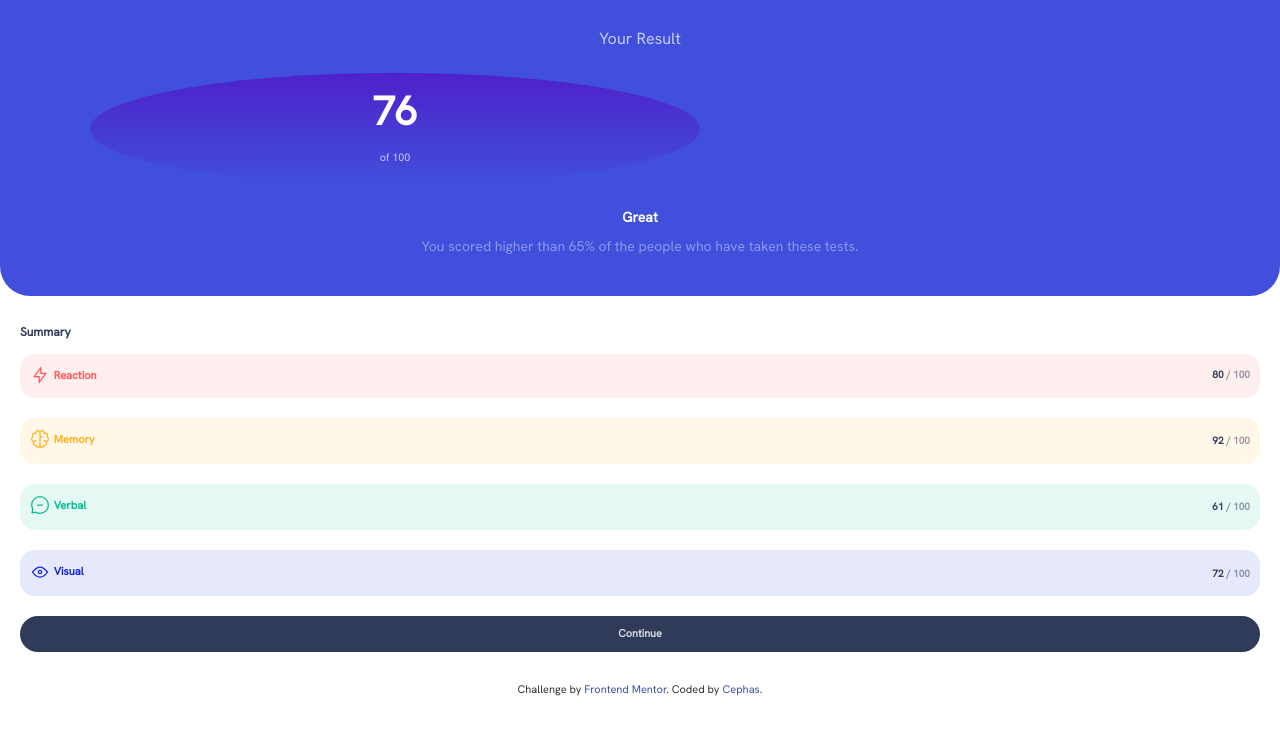
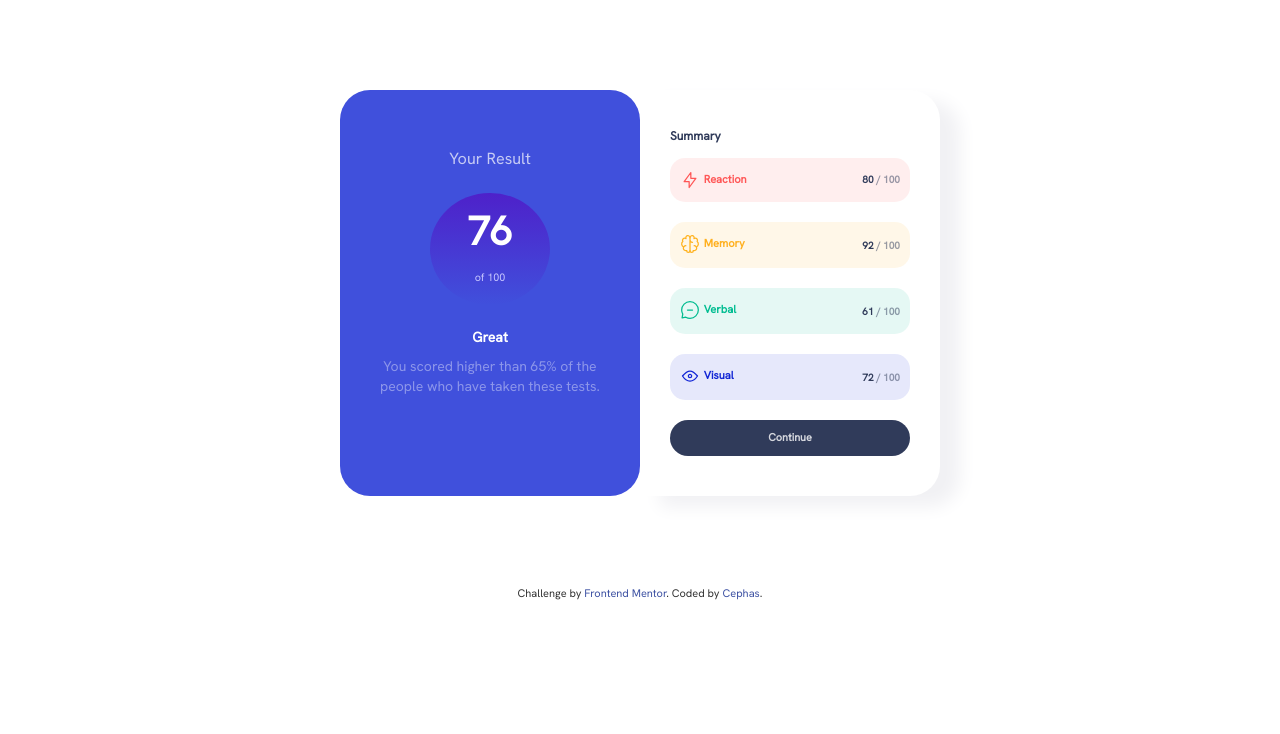
Before and after one commit to theCephas/Results-summary-component-main, a plain HTML site: page index.html in a window 1280 px wide. Drawn offline with Linux system fonts and the light colour scheme.

Commit message:
Second Commit

```diff
--- a/index.html
+++ b/index.html
@@ -13,6 +13,7 @@
 
 </head>
 <body>
+  <div class="the-work">
     <div class="section1">
       <h1 class="text-center">Your Result</h1>
       <div class="number">
@@ -25,13 +26,13 @@
       <h6>Summary</h6>
 
       <div class="reaction">
-      <img src="/assets/images/icon-reaction.svg" class="react-img" alt="">
+        <img src="./assets/images/icon-reaction.svg" class="react-img" alt="">
         <span class="react-word">Reaction</span>
         <p class="text-right react-num"><span class="summ"> 80 </span> <span class="summ2"> / 100</span></p>
       </div>
 
       <div class="memory">
-      <img src="/assets/images/icon-memory.svg" alt="">
+        <img src="./assets/images/icon-memory.svg" alt="">
         <span class="mem-word">Memory</span>
         <!-- <span class="mem-num">92 / 100</span> -->
         <p class="text-right mem-num"><span class="summ"> 92 </span> <span class="summ2"> / 100</span></p>
@@ -53,7 +54,7 @@
 
     <p class="text-center button">Continue</p>
     </div>
-
+</div>
   <div class="attribution">
     <span>Challenge by <a href="https://www.frontendmentor.io?ref=challenge" target="_blank">Frontend Mentor</a>. </span>
     <span>Coded by <a href="https://github.com/theCephas">Cephas</a>.</span>
--- a/style.css
+++ b/style.css
@@ -58,8 +58,8 @@ h5{
 }
 
 .section2{
-    padding: 20px;
-
+    padding: 30px;
+    background-color: hsl(0, 0%, 100%);
 }
 
 h6{
@@ -155,5 +155,32 @@ h6{
     padding: 10px 20px;
     cursor: pointer;
 }
+
+@media screen and (min-width: 500px) {
+    .the-work{
+        display: flex;
+        flex-wrap: wrap;
+        justify-content: center;
+
+        margin: 90px auto;
+
+    }
+    .section1{
+        width: 300px;
+        padding-top: 0px;
+        border-top-right-radius: 30px;
+        border-top-left-radius: 30px;
+    }
+
+    .section2{
+        width: 300px;
+        background-color: hsl(0, 0%, 100%);
+        border-top-right-radius: 30px;
+        border-bottom-right-radius: 30px;
+
+        box-shadow: 20px 11px 18px 0px hsl(240, 13%, 95%);
+    }
+}
+
 .attribution { font-size: 11px; text-align: center; }
 .attribution a { color: hsl(228, 45%, 44%); }
```
Lines whose indentation alone changed are shown as unchanged.
